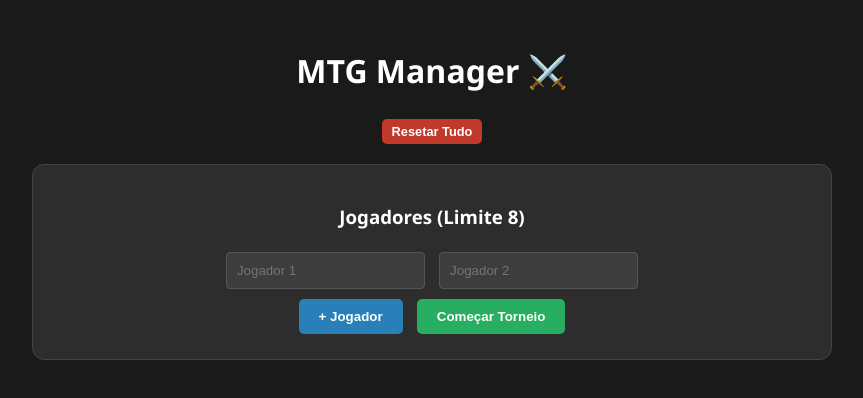
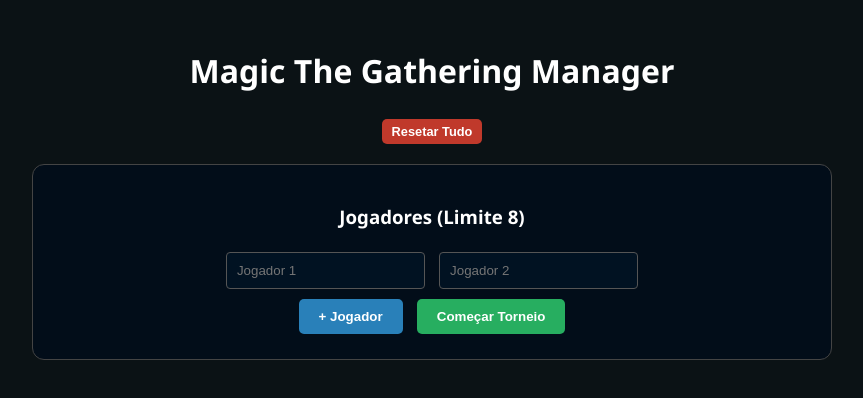
Before and after one commit to vndttx/MWTB, a plain HTML site: page index.html in a window 1280 px wide. Shown: the whole page, without its empty margins (208-1071 px from the left). Drawn offline with Linux system fonts and the light colour scheme.

Commit message:
lastchanges

```diff
--- a/index.html
+++ b/index.html
@@ -3,12 +3,12 @@
 <head>
     <meta charset="UTF-8">
     <meta name="viewport" content="width=device-width, initial-scale=1.0">
-    <title>MTG Tournament Manager - JS Edition</title>
+    <title>MTG Tournament Manager</title>
     <style>
-        body { font-family: 'Segoe UI', sans-serif; background: #1a1a1a; color: #fff; text-align: center; padding-bottom: 50px; }
+        body { font-family: 'Segoe UI', sans-serif; background: #0B1215; color: #fff; text-align: center; padding-bottom: 50px; }
         .container { max-width: 800px; margin: auto; padding: 20px; }
-        .card { background: #2d2d2d; padding: 20px; border-radius: 12px; margin: 15px 0; border: 1px solid #444; }
-        input { padding: 10px; margin: 5px; background: #3d3d3d; border: 1px solid #555; color: #fff; border-radius: 4px; }
+        .card { background: #020D19; padding: 20px; border-radius: 12px; margin: 15px 0; border: 1px solid #444; }
+        input { padding: 10px; margin: 5px; background: #011222; border: 1px solid #555; color: #fff; border-radius: 4px; }
         button { padding: 10px 20px; border: none; color: white; cursor: pointer; border-radius: 5px; font-weight: bold; margin: 5px; }
         .btn-primary { background: #2980b9; }
         .btn-success { background: #27ae60; }
@@ -24,7 +24,7 @@
 </head>
 <body>
     <div class="container">
-        <h1>MTG Manager ⚔️</h1>
+        <h1>Magic The Gathering Manager</h1>
         <button class="btn-danger" onclick="resetarCampeonato()" style="font-size: 0.8em; padding: 5px 10px;">Resetar Tudo</button>
 
         <!-- ETAPA 1: CADASTRO -->
@@ -42,7 +42,7 @@
         <div id="etapa2" class="hidden">
             <div class="card">
                 <h3>Sorteio de Deck</h3>
-                <label>Qtd de Decks: </label>
+                <label>Quantidade de Decks: </label>
                 <input type="number" id="qtdDecks" value="10" min="1" style="width: 60px; text-align: center;">
                 <div class="roleta" id="displayRoleta">?</div>
                 <button class="btn-special" onclick="girarRoleta()">Girar Roleta</button>
@@ -104,7 +104,6 @@
             let jaPareados = [];
             let pool = [...jogadores];
 
-            // Tenta encontrar combinações inéditas (máximo 100 tentativas)
             for (let t = 0; t < 100; t++) {
                 pool.sort(() => Math.random() - 0.5);
                 let tempConfrontos = [];
@@ -127,7 +126,6 @@
                     }
                 }
 
-                // Se pareou todo mundo (ou sobrou só 1 no caso de ímpar)
                 if (tempPareados.length >= jogadores.length - 1) {
                     novosConfrontos = tempConfrontos;
                     jaPareados = tempPareados;
@@ -164,14 +162,11 @@
         }
 
         function registrarVitoria(index, vencedor, perdedor) {
-            // Histórico para não repetir
             historico.push([vencedor, perdedor].sort().join('|'));
 
-            // Pontuação
             jogadores.find(j => j.nome === vencedor).v++;
             jogadores.find(j => j.nome === perdedor).d++;
 
-            // Remove o confronto resolvido
             confrontosAtuais.splice(index, 1);
 
             renderizarConfrontos();
@@ -204,7 +199,7 @@
             if (p1.v > p2.v) {
                 html += `<h2 style="color: #2ecc71;">🏆 Campeão: ${p1.nome}</h2>`;
             } else {
-                html += `<h2 style="color: #f1c40f;">⚔️ EMPATE TÉCNICO</h2>`;
+                html += `<h2 style="color: #f1c40f;"> EMPATE TÉCNICO</h2>`;
                 html += `<p style="font-size: 1.2em;">Confronto final entre <strong>${p1.nome}</strong> e <strong>${p2.nome}</strong></p>`;
             }
             html += "</div>";
```
